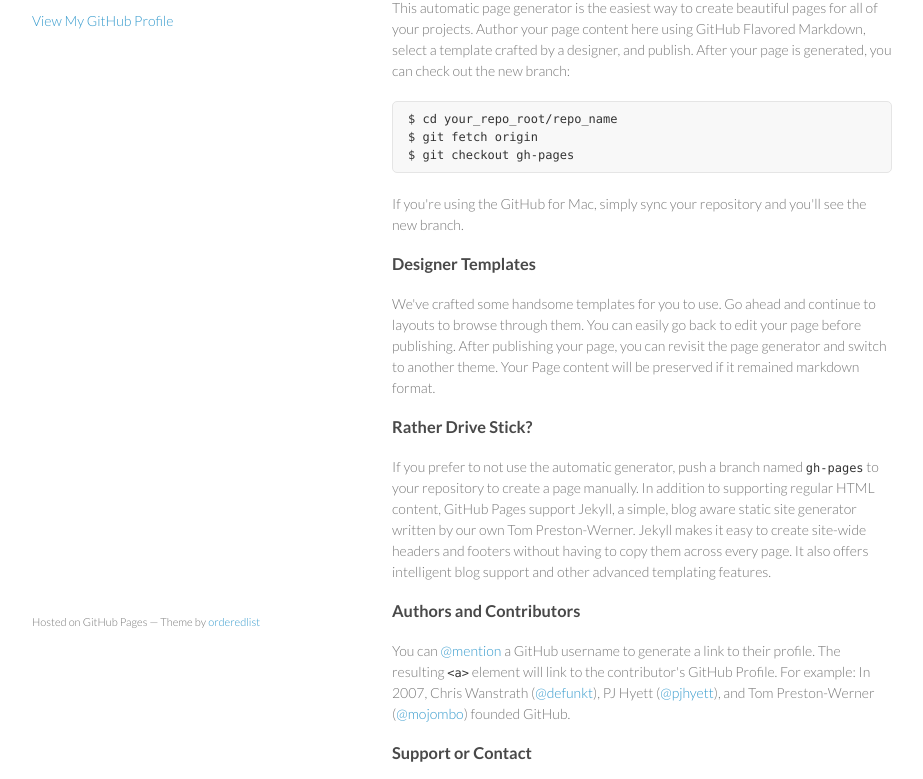
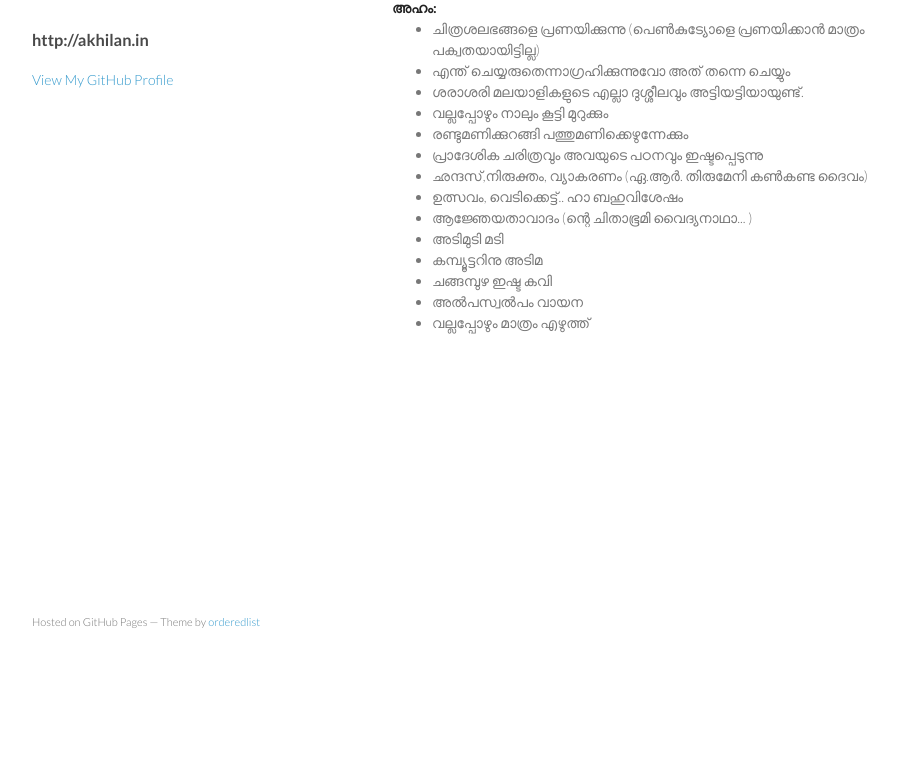
Before and after one commit to Akhilan/akhilan.github.io, a plain HTML site: page index.html in a window 1280 px wide. Shown: the part 99-878 px from the top of the page, without its empty margins (178-1101 px from the left). After the commit the page ends 800 px from the top, so only its background shows below. Drawn offline with Linux system fonts and the light colour scheme.

Commit message:
Minor Updates

```diff
--- a/index.html
+++ b/index.html
@@ -3,7 +3,7 @@
   <head>
     <meta charset="utf-8">
     <meta http-equiv="X-UA-Compatible" content="chrome=1">
-    <title>Akhilan.github.io by Akhilan</title>
+    <title>Akhilan</title>
 
     <link rel="stylesheet" href="stylesheets/styles.css">
     <link rel="stylesheet" href="stylesheets/pygment_trac.css">
@@ -15,7 +15,8 @@
   <body>
     <div class="wrapper">
       <header>
-        <h1>Akhilan.github.io</h1>
+        <h1>Akhilan</h1><br>
+        <h3>http://akhilan.in</h3>
         <p></p>
 
 
@@ -24,37 +25,44 @@
       </header>
       <section>
         <h3>
-<a name="welcome-to-github-pages" class="anchor" href="#welcome-to-github-pages"><span class="octicon octicon-link"></span></a>Welcome to GitHub Pages.</h3>
+<a name="welcome-to-github-pages" class="anchor" href="#welcome-to-github-pages"><span class="octicon octicon-link"></span></a>ഉള്ളടക്കത്തിനു വേണ്ടി വീർപ്പുമുട്ടി ഒരു താൾ...!!! </h3>
 
-<p>This automatic page generator is the easiest way to create beautiful pages for all of your projects. Author your page content here using GitHub Flavored Markdown, select a template crafted by a designer, and publish. After your page is generated, you can check out the new branch:</p>
+<strong>അഹം:</strong>
+<ul>
+	<li>ചിത്രശലഭങ്ങളെ പ്രണയിക്കുന്നു (പെൺകുട്യോളെ പ്രണയിക്കാൻ മാത്രം പക്വതയായിട്ടില്ല)</li>
+	<li>എന്ത് ചെയ്യരുതെന്നാഗ്രഹിക്കുന്നുവോ അത് തന്നെ ചെയ്യും</li>
+	<li>ശരാശരി മലയാളികളുടെ എല്ലാ ദുശ്ശീലവും അട്ടിയട്ടിയായുണ്ട്.</li>
+	<li>വല്ലപ്പോഴും നാലും കൂട്ടി മുറുക്കും</li>
+	<li>രണ്ടുമണിക്കുറങ്ങി പത്തുമണിക്കെഴുന്നേക്കും</li>
+	<li>പ്രാദേശിക ചരിത്രവും അവയുടെ പഠനവും ഇഷ്ടപ്പെടുന്നു</li>
+	<li>ഛന്ദസ്,നിരുക്തം, വ്യാകരണം (ഏ.ആർ. തിരുമേനി കൺകണ്ട ദൈവം)</li>
+	<li>ഉത്സവം, വെടിക്കെട്ട്.. ഹാ ബഹുവിശേഷം</li>
+	<li>ആജ്ഞേയതാവാദം (ന്റെ ചിതാഭൂമി വൈദ്യനാഥാ... )</li>
+	<li>അടിമുടി മടി</li>
+	<li>കമ്പ്യൂട്ടറിനു അടിമ</li>
+	<li>ചങ്ങമ്പുഴ ഇഷ്ട കവി</li>
+	<li>അൽപസ്വൽപം വായന</li>
+	<li>വല്ലപ്പോഴും മാത്രം എഴുത്ത്</li>
 
-<pre><code>$ cd your_repo_root/repo_name
-$ git fetch origin
-$ git checkout gh-pages
+<ul>
+
+<!--
+
+<pre><code>$ cd jeevitham
+$ git fetch nanam-manam-ulup
+$ vim .lifeconfig
+
+try {
+        ok = new jeevitham();
+          if (!ok) {
+                   throw new Exception("Adichu Poyi Makkale.. ");
+                     }
+}catch (jeevitham e) {
+}
 </code></pre>
+-->
 
-<p>If you're using the GitHub for Mac, simply sync your repository and you'll see the new branch.</p>
-
-<h3>
-<a name="designer-templates" class="anchor" href="#designer-templates"><span class="octicon octicon-link"></span></a>Designer Templates</h3>
-
-<p>We've crafted some handsome templates for you to use. Go ahead and continue to layouts to browse through them. You can easily go back to edit your page before publishing. After publishing your page, you can revisit the page generator and switch to another theme. Your Page content will be preserved if it remained markdown format.</p>
-
-<h3>
-<a name="rather-drive-stick" class="anchor" href="#rather-drive-stick"><span class="octicon octicon-link"></span></a>Rather Drive Stick?</h3>
-
-<p>If you prefer to not use the automatic generator, push a branch named <code>gh-pages</code> to your repository to create a page manually. In addition to supporting regular HTML content, GitHub Pages support Jekyll, a simple, blog aware static site generator written by our own Tom Preston-Werner. Jekyll makes it easy to create site-wide headers and footers without having to copy them across every page. It also offers intelligent blog support and other advanced templating features.</p>
-
-<h3>
-<a name="authors-and-contributors" class="anchor" href="#authors-and-contributors"><span class="octicon octicon-link"></span></a>Authors and Contributors</h3>
-
-<p>You can <a href="https://github.com/blog/821" class="user-mention">@mention</a> a GitHub username to generate a link to their profile. The resulting <code>&lt;a&gt;</code> element will link to the contributor's GitHub Profile. For example: In 2007, Chris Wanstrath (<a href="https://github.com/defunkt" class="user-mention">@defunkt</a>), PJ Hyett (<a href="https://github.com/pjhyett" class="user-mention">@pjhyett</a>), and Tom Preston-Werner (<a href="https://github.com/mojombo" class="user-mention">@mojombo</a>) founded GitHub.</p>
-
-<h3>
-<a name="support-or-contact" class="anchor" href="#support-or-contact"><span class="octicon octicon-link"></span></a>Support or Contact</h3>
-
-<p>Having trouble with Pages? Check out the documentation at <a href="http://help.github.com/pages">http://help.github.com/pages</a> or contact <a href="mailto:support@github.com">support@github.com</a> and we’ll help you sort it out.</p>
-      </section>
+    </section>
       <footer>
         <p><small>Hosted on GitHub Pages &mdash; Theme by <a href="https://github.com/orderedlist">orderedlist</a></small></p>
       </footer>
```
